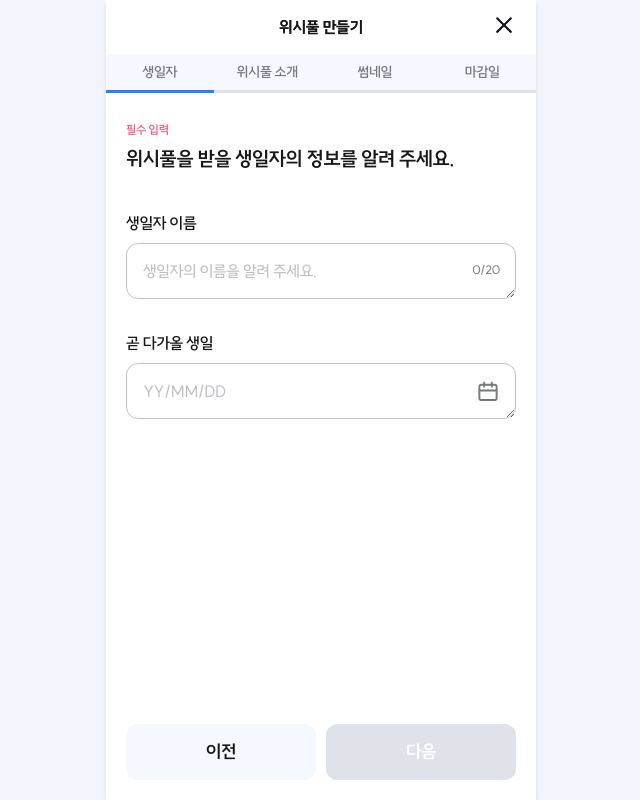
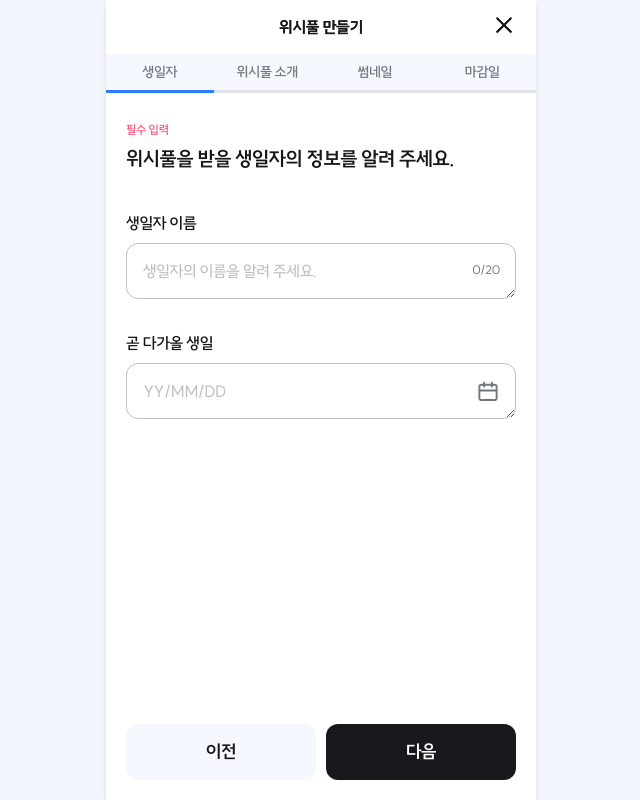
Before and after one commit to WishPool-dev/WishPool-FE, a Next.js app: page /wishpool/create in a window 1280 px wide. Shown: the whole page, without its empty margins (319-959 px from the left). Built offline with nearby package versions, Linux system fonts and the light colour scheme.

Commit message:
feat: ButtonContainer 컴포넌트 제작 & 기능 추가 (#41)

```diff
--- a/src/app/wishpool/create/(form)/Step1.tsx
+++ b/src/app/wishpool/create/(form)/Step1.tsx
@@ -1,6 +1,6 @@
+import ButtonContainer from '@/app/wishpool/create/(form)/_components/ButtonContainer';
 import InputBox from '@/app/wishpool/create/(form)/_components/InputBox';
 import Question from '@/app/wishpool/create/(form)/_components/Question';
-import Button from '@/components/common/Button';
 
 const Step1 = () => {
   return (
@@ -26,16 +26,7 @@ const Step1 = () => {
           placeholder="YY/MM/DD"
         />
       </div>
-      <div className="fixed right-0 bottom-[2rem] left-0 mx-auto max-w-[43rem]">
-        <div className="flex justify-between gap-[1rem] px-[2rem]">
-          <Button textColor="black" backgroundColor="light" textSize="sm">
-            이전
-          </Button>
-          <Button textColor="white" backgroundColor="disabled" textSize="sm">
-            다음
-          </Button>
-        </div>
-      </div>
+      <ButtonContainer next="active" />
     </section>
   );
 };
--- a/src/app/wishpool/create/(form)/Step2.tsx
+++ b/src/app/wishpool/create/(form)/Step2.tsx
@@ -1,9 +1,10 @@
+import ButtonContainer from '@/app/wishpool/create/(form)/_components/ButtonContainer';
 import InputBox from '@/app/wishpool/create/(form)/_components/InputBox';
 import Question from '@/app/wishpool/create/(form)/_components/Question';
 
 const Step2 = () => {
   return (
-    <>
+    <section className="px-[2rem]">
       <span className="bg-background-02 caption2 mt-[2.8rem] inline-block rounded-[4px] px-[1.2rem] py-[0.6rem] text-gray-600">
         <span className="text-blue-primary">홍길동</span>에게 보내는 위시풀
       </span>
@@ -22,7 +23,7 @@ const Step2 = () => {
         />
       </div>
 
-      <section className="bg-background-02 mt-[4rem] gap-[1rem] rounded-[12px] p-[1.6rem]">
+      <div className="bg-background-02 mt-[4rem] gap-[1rem] rounded-[12px] p-[1.6rem]">
         <p className="text-text caption1 mb-[0.4rem]">위시풀 소개 작성 TIP</p>
         <ol className="caption2 list-decimal pl-[1.6rem] text-gray-800">
           <li>왜 이 생일자를 위해 위시풀을 열었는지 이유를 알려줘요.</li>
@@ -30,8 +31,9 @@ const Step2 = () => {
             생일자를 위한 마음이 모일 수 있도록 부담 없는 참여를 독려해요.
           </li>
         </ol>
-      </section>
-    </>
+      </div>
+      <ButtonContainer next="active" />
+    </section>
   );
 };
 
--- a/src/app/wishpool/create/(form)/Step3.tsx
+++ b/src/app/wishpool/create/(form)/Step3.tsx
@@ -1,9 +1,10 @@
+import ButtonContainer from '@/app/wishpool/create/(form)/_components/ButtonContainer';
 import Question from '@/app/wishpool/create/(form)/_components/Question';
 import Icon from '@/components/common/Icon';
 
 const Step3 = () => {
   return (
-    <>
+    <section className="px-[2rem]">
       <div className="mt-[2.8rem]">
         <Question
           required={false}
@@ -26,7 +27,8 @@ const Step3 = () => {
         <Icon name="camera" />
         사진 촬영
       </button>
-    </>
+      <ButtonContainer next="active" />
+    </section>
   );
 };
 
--- a/src/app/wishpool/create/(form)/Step4.tsx
+++ b/src/app/wishpool/create/(form)/Step4.tsx
@@ -1,9 +1,10 @@
+import ButtonContainer from '@/app/wishpool/create/(form)/_components/ButtonContainer';
 import InputBox from '@/app/wishpool/create/(form)/_components/InputBox';
 import Question from '@/app/wishpool/create/(form)/_components/Question';
 
 const Step4 = () => {
   return (
-    <>
+    <section className="px-[2rem]">
       <div className="mt-[1.6rem]">
         <Question
           required={true}
@@ -18,7 +19,8 @@ const Step4 = () => {
           placeholder="YY/MM/DD"
         />
       </div>
-    </>
+      <ButtonContainer next="active" />
+    </section>
   );
 };
 
--- /dev/null
+++ b/src/app/wishpool/create/(form)/_components/ButtonContainer.tsx
@@ -0,0 +1,39 @@
+import { useRouter } from 'next/navigation';
+
+import Button from '@/components/common/Button';
+
+type ButtonContainerProps = {
+  next: 'disabled' | 'active';
+};
+const ButtonContainer = ({ next }: ButtonContainerProps) => {
+  const router = useRouter();
+
+  const handleBack = () => {
+    router.back();
+  };
+
+  return (
+    <div className="fixed right-0 bottom-[2rem] left-0 mx-auto max-w-[43rem]">
+      <div className="flex justify-between gap-[1rem] px-[2rem]">
+        <Button
+          textColor="black"
+          backgroundColor="light"
+          textSize="sm"
+          onClick={handleBack}
+        >
+          이전
+        </Button>
+        <Button
+          textColor="white"
+          backgroundColor={next === 'disabled' ? 'disabled' : 'dark'}
+          textSize="sm"
+          disabled={next === 'disabled'}
+        >
+          다음
+        </Button>
+      </div>
+    </div>
+  );
+};
+
+export default ButtonContainer;
--- a/src/app/wishpool/create/page.tsx
+++ b/src/app/wishpool/create/page.tsx
@@ -2,7 +2,6 @@
 
 import ProgressBar from '@/app/wishpool/create/(form)/_components/ProgressBar';
 import Step1 from '@/app/wishpool/create/(form)/Step1';
-import Button from '@/components/common/Button';
 import RightIconHeader from '@/components/layout/Header/RightIconHeader';
 
 const page = () => {
@@ -11,16 +10,6 @@ const page = () => {
       <RightIconHeader title="위시풀 만들기" iconName="cancel" />
       <ProgressBar currentStep={1} />
       <Step1 />
-      <div className="fixed right-0 bottom-[2rem] left-0 mx-auto max-w-[43rem]">
-        <div className="flex justify-between gap-[1rem] px-[2rem]">
-          <Button textColor="black" backgroundColor="light" textSize="sm">
-            이전
-          </Button>
-          <Button textColor="white" backgroundColor="disabled" textSize="sm">
-            다음
-          </Button>
-        </div>
-      </div>
     </>
   );
 };
```
